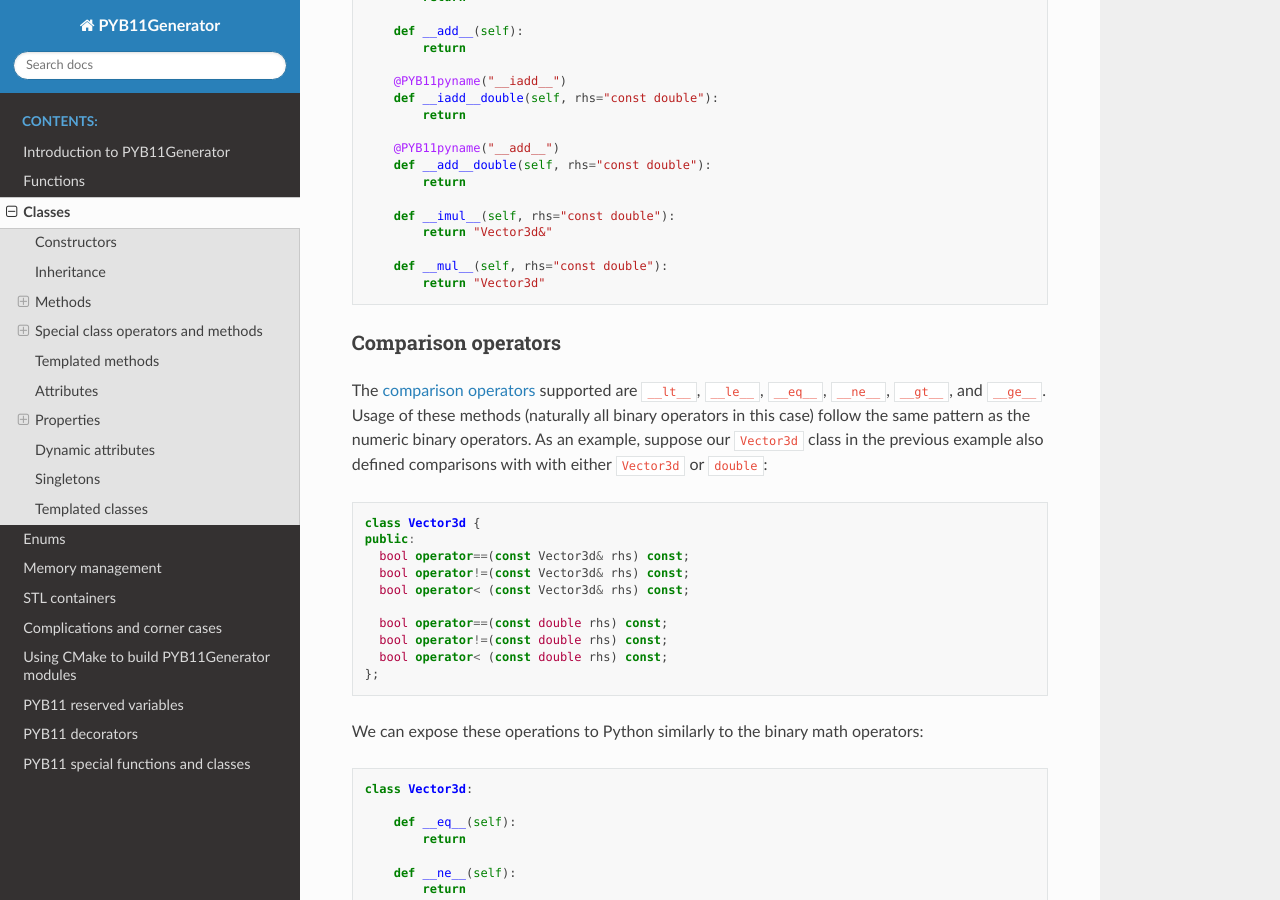
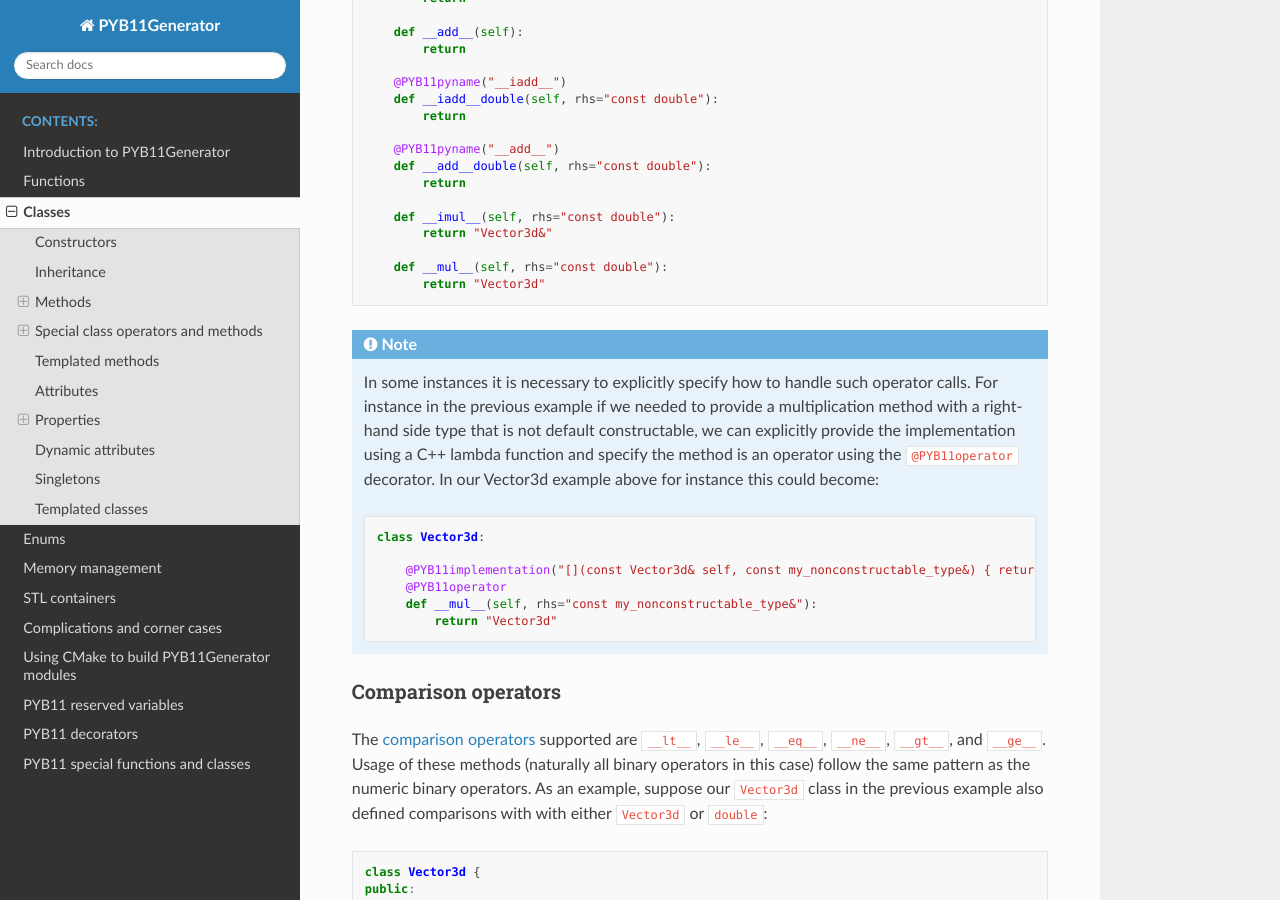
Before and after one commit to LLNL/PYB11Generator, a Sphinx documentation site: the page built from docs/classes.rst, in a window 1280 px wide and 900 px high, scrolled down 8576 px. Built offline with Sphinx 7.4.7 and the Read the Docs theme 2.0.0, drawn with Linux system fonts in a browser that asks for light colours; some of the changed text lies outside the part shown.

Commit message:
Expanding operator support to fit Python 3 definitions

```diff
--- a/docs/PYB11decorators.rst
+++ b/docs/PYB11decorators.rst
@@ -93,6 +93,11 @@ PYB11 decorators
   Mark a class method as static.
 
 .. #############################################################################
+.. decorator:: PYB11operator
+
+  Mark a class method as an operator.  See `pybind11 discussion of py::is_operator in the discussion of operator overloading<https://pybind11.readthedocs.io/en/stable/advanced/classes.html?highlight=is_operator#operator-overloading>`_.
+
+.. #############################################################################
 .. decorator:: PYB11noconvert
 
   Applies ``py::noconvert`` to all the arguments of a method to prevent automatic conversion.  See `pybind11 discussion of py:: <https://pybind11.readthedocs.io/en/stable/advanced/functions.html?highlight=noconvert#non-converting-arguments>`_.
--- a/docs/classes.rst
+++ b/docs/classes.rst
@@ -382,10 +382,21 @@ We can bind these numeric operations for the Python version of ``Vector3d`` with
           return "Vector3d"
 
 
+.. Note::
+
+   In some instances it is necessary to explicitly specify how to handle such operator calls.  For instance in the previous example if we needed to provide a multiplication method with a right-hand side type that is not default constructable, we can explicitly provide the implementation using a C++ lambda function and specify the method is an operator using the ``@PYB11operator`` decorator.  In our Vector3d example above for instance this could become::
+
+     class Vector3d:
+
+         @PYB11implementation("[](const Vector3d& self, const my_nonconstructable_type&) { return self * my_nonconstructable_type; }")
+         @PYB11operator
+         def __mul__(self, rhs="const my_nonconstructable_type&"):
+             return "Vector3d"
+
 Comparison operators
 --------------------
 
-The `comparison operators <https://docs.python.org/2/reference/datamodel.html#object.__lt__>`_ supported are ``__lt__``, ``__le__``, ``__eq__``, ``__ne__``, ``__gt__``, and ``__ge__``.  Usage of these methods (naturally all binary operators in this case) follow the same pattern as the numeric binary operators.  As an example, suppose our ``Vector3d`` class in the previous example also defined comparisons with with either ``Vector3d`` or ``double``:
+The `comparison operators <https://docs.python.org/3/reference/datamodel.html#object.__lt__>`_ supported are ``__lt__``, ``__le__``, ``__eq__``, ``__ne__``, ``__gt__``, and ``__ge__``.  Usage of these methods (naturally all binary operators in this case) follow the same pattern as the numeric binary operators.  As an example, suppose our ``Vector3d`` class in the previous example also defined comparisons with with either ``Vector3d`` or ``double``:
 
 .. code-block:: cpp
 
@@ -452,7 +463,7 @@ PYB11Generator automatically associates ``__call__`` with the C++ method ``opera
 Miscellaneous operators
 -----------------------
 
-Another pair other useful operators supported are ``__repr__`` and ``__str__``.  These are used to create string representations of objects for slightly different purposes, as explained in the official `Python documentation <https://docs.python.org/2/reference/datamodel.html#object.__repr__>`_ -- essentially ``__repr__`` should return a string representation of the object such that it could be reconstructed, vs. ``__str__`` which should produce a human friendly string.
+Another pair other useful operators supported are ``__repr__`` and ``__str__``.  These are used to create string representations of objects for slightly different purposes, as explained in the official `Python documentation <https://docs.python.org/3/reference/datamodel.html#object.__repr__>`_ -- essentially ``__repr__`` should return a string representation of the object such that it could be reconstructed, vs. ``__str__`` which should produce a human friendly string.
 
 Any function or method that produces such strings is fine to bind to these names (often via renaming such as ``@PYB11pyname("__str__")``), but a very common pattern is to use lambda functions with the :func:`PYB11implementation` decorator to implement these methods directly in the binding code.  As one example, we might bind useful versions of these operators for the example C++ class ``Vector3d`` above as::
 
@@ -471,7 +482,7 @@ Sequence methods
 
 Probably the first thing to point out here is this section is *not* necessary for handling STL containers: pybind11 has built-in support for :ref:`pybind11:stl_bind`, which PYB11Generator provides convenient wrappers for.  In fact, so long as implicit copying of STL containers through the Python-C++ interface is acceptable, nothing need be done with STL containers at all -- they will automatically be handled by pybind11 transparently.
 
-Binding the Python sequence methods for your own C++ types can at times be a complicated process, and there is not necessarily a single solution that fits all cases.  There are `several methods <https://docs.python.org/2/reference/datamodel.html#emulating-container-types>`_ in Python you can override to provide sequence information: ``__len__``, ``__getitem__``, ``__setitem__``, ``__getslice__``, ``__setslice__``, ``__iter__``, etc.  PYB11Generator allows all these methods to be used via pybind11, but it definitely behooves the interested user to thoroughly understand the `pybind11 <https://pybind11.readthedocs.io/en/stable/advanced/misc.html#binding-sequence-data-types-iterators-the-slicing-protocol-etc>`_ and `Python <https://docs.python.org/2/reference/datamodel.html#emulating-container-types>`_ documentation on this subject.  It will often require writing some lightweight interstitial code to translate C++ container information to Python and back, for which lambda functions and the :py:func:`PYB11implementation` decorator are handy.
+Binding the Python sequence methods for your own C++ types can at times be a complicated process, and there is not necessarily a single solution that fits all cases.  There are `several methods <https://docs.python.org/3/reference/datamodel.html#emulating-container-types>`_ in Python you can override to provide sequence information: ``__len__``, ``__getitem__``, ``__setitem__``, ``__getslice__``, ``__setslice__``, ``__iter__``, etc.  PYB11Generator allows all these methods to be used via pybind11, but it definitely behooves the interested user to thoroughly understand the `pybind11 <https://pybind11.readthedocs.io/en/stable/advanced/misc.html#binding-sequence-data-types-iterators-the-slicing-protocol-etc>`_ and `Python <https://docs.python.org/3/reference/datamodel.html#emulating-container-types>`_ documentation on this subject.  It will often require writing some lightweight interstitial code to translate C++ container information to Python and back, for which lambda functions and the :py:func:`PYB11implementation` decorator are handy.
 
 As the bare beginning of an example, here is a version of one of the pybind11 test C++ sequence classes (stripped to just the interface) drawn from the ``pybind11/tests/test_sequences_and_iterators.cpp`` test code:
 
```
Also changed, not shown: other parts of docs/classes.rst (+3 -3 lines), 3 other files.
